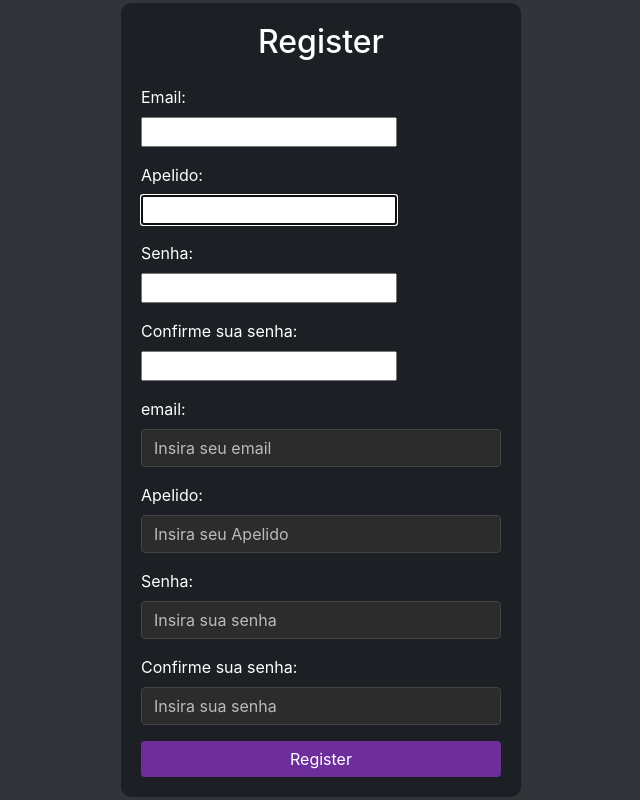
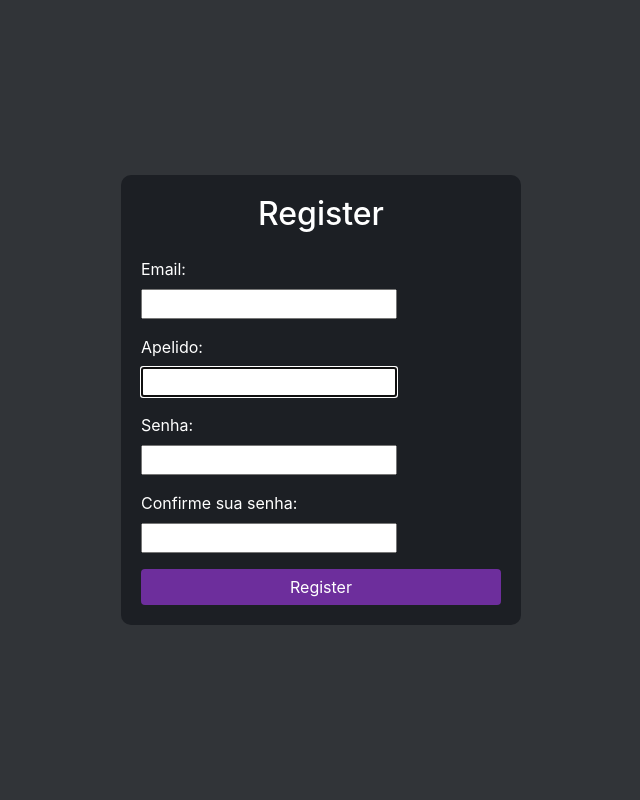
Before and after one commit to Dudu200313/GameSync, a Django app: page /register/ in a window 1280 px wide. Shown: the whole page, without its empty margins (319-959 px from the left). Run offline with Django 5.2, Linux system fonts and the light colour scheme; some libraries are stand-ins or nearby versions.

Commit message:
Removing some unused fields

```diff
--- a/GameSync_project/gameSync_app/templates/register.html
+++ b/GameSync_project/gameSync_app/templates/register.html
@@ -47,50 +47,9 @@
             <label for="id_password2" class="form-label text-start d-block">Confirme sua senha:</label>
             {{ form.password2 }}
           </div>
-        <div class="mb-3">
-          <label class="form-label text-start d-block">email:</label>
-          <input
-            type="email"
-            name="email"
-            class="form-control"
-            placeholder="Insira seu email"
-            required
-          />
-        </div>
-
-        <div class="mb-3">
-          <label class="form-label text-start d-block">Apelido:</label>
-          <input
-            type="text"
-            name="username"
-            class="form-control"
-            placeholder="Insira seu Apelido"
-            required
-          />
-        </div>
-
-        <div class="mb-3">
-          <label class="form-label text-start d-block">Senha:</label>
-          <input
-            type="password"
-            name="password1"
-            class="form-control"
-            placeholder="Insira sua senha"
-            required
-          />
-
-        </div>        <div class="mb-3">
-          <label class="form-label text-start d-block">Confirme sua senha:</label>
-          <input
-            type="password"
-            name="password2"
-            class="form-control"
-            placeholder="Insira sua senha"
-            required
-          />
-        </div>
-
-        <button type="submit" class="btn btn-primary w-100">Register</button>
+        <button type="submit" class="btn btn-primary w-100">
+          Register
+        </button>
       </form>
     </div>
   </body>
```
